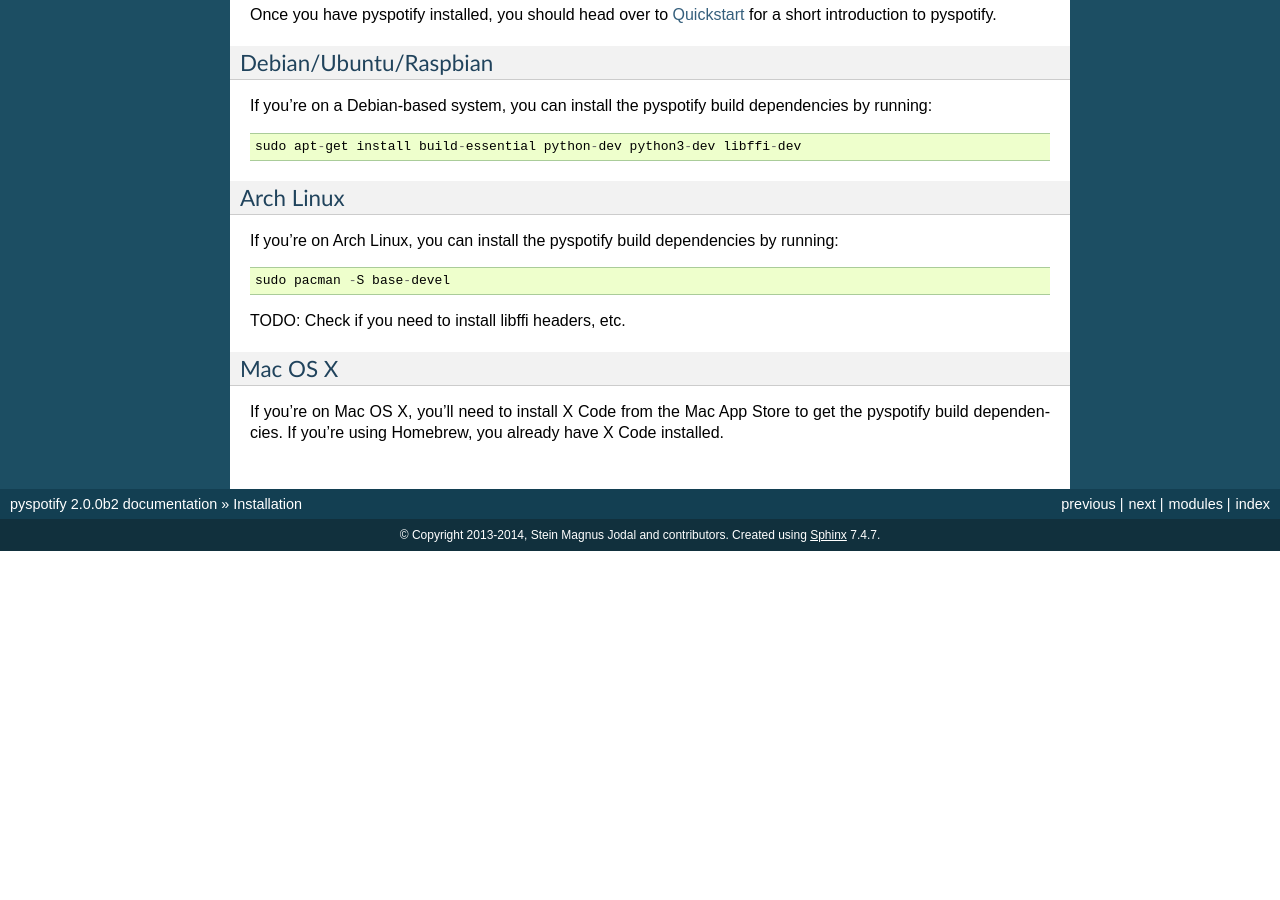
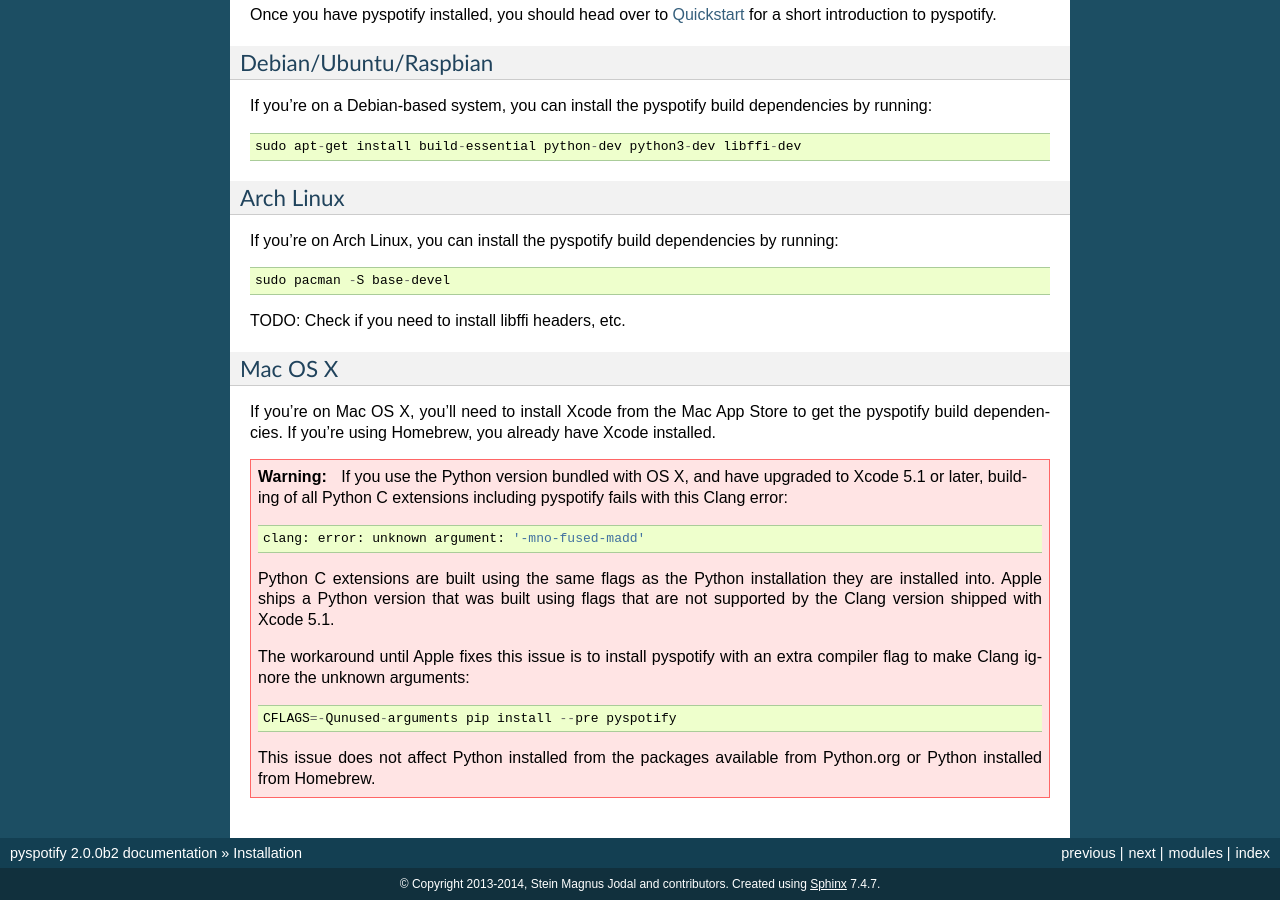
Before and after one commit to jodal/pyspotify, a Sphinx documentation site: the page built from docs/installation.rst, in a window 1280 px wide and 900 px high, scrolled down 1358 px. Built offline with Sphinx 7.4.7, drawn with Linux system fonts in a browser that asks for light colours; pages that are not in the unit, such as notebooks, are missing from menus; before the commit the page ends 1909 px from its top, so only the background shows below that.

Commit message:
docs: Describe OSX/Clang issue and workaround
Fixes #124

```diff
--- a/docs/installation.rst
+++ b/docs/installation.rst
@@ -114,6 +114,27 @@
 Mac OS X
 --------
 
-If you're on Mac OS X, you'll need to install X Code from the Mac App Store to
+If you're on Mac OS X, you'll need to install Xcode from the Mac App Store to
 get the pyspotify build dependencies. If you're using Homebrew, you already
-have X Code installed.
+have Xcode installed.
+
+.. warning::
+
+    If you use the Python version bundled with OS X, and have upgraded to Xcode
+    5.1 or later, building of all Python C extensions including pyspotify fails
+    with this Clang error::
+
+        clang: error: unknown argument: '-mno-fused-madd'
+
+    Python C extensions are built using the same flags as the Python
+    installation they are installed into. Apple ships a Python version that
+    was built using flags that are not supported by the Clang version shipped
+    with Xcode 5.1.
+
+    The workaround until Apple fixes this issue is to install pyspotify with
+    an extra compiler flag to make Clang ignore the unknown arguments::
+
+        CFLAGS=-Qunused-arguments pip install --pre pyspotify
+
+    This issue does not affect Python installed from the packages available
+    from Python.org or Python installed from Homebrew.
```
